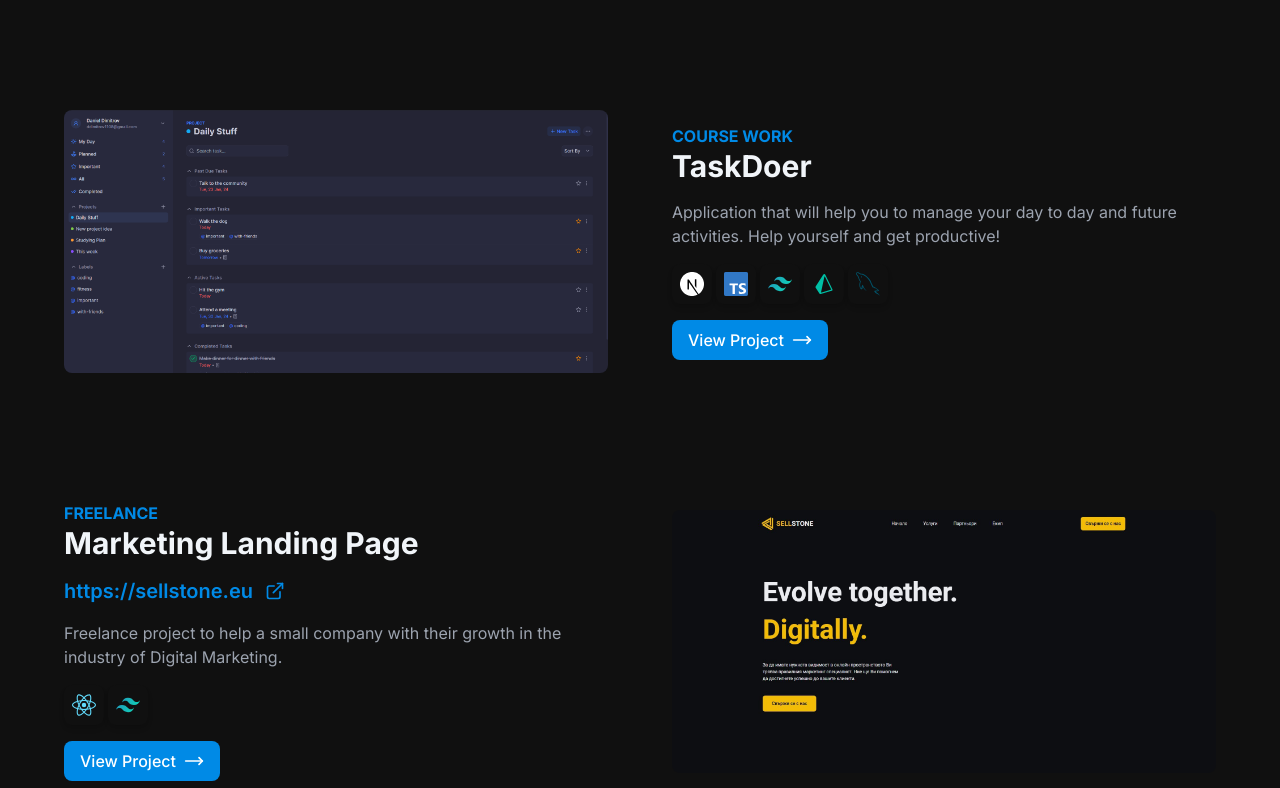
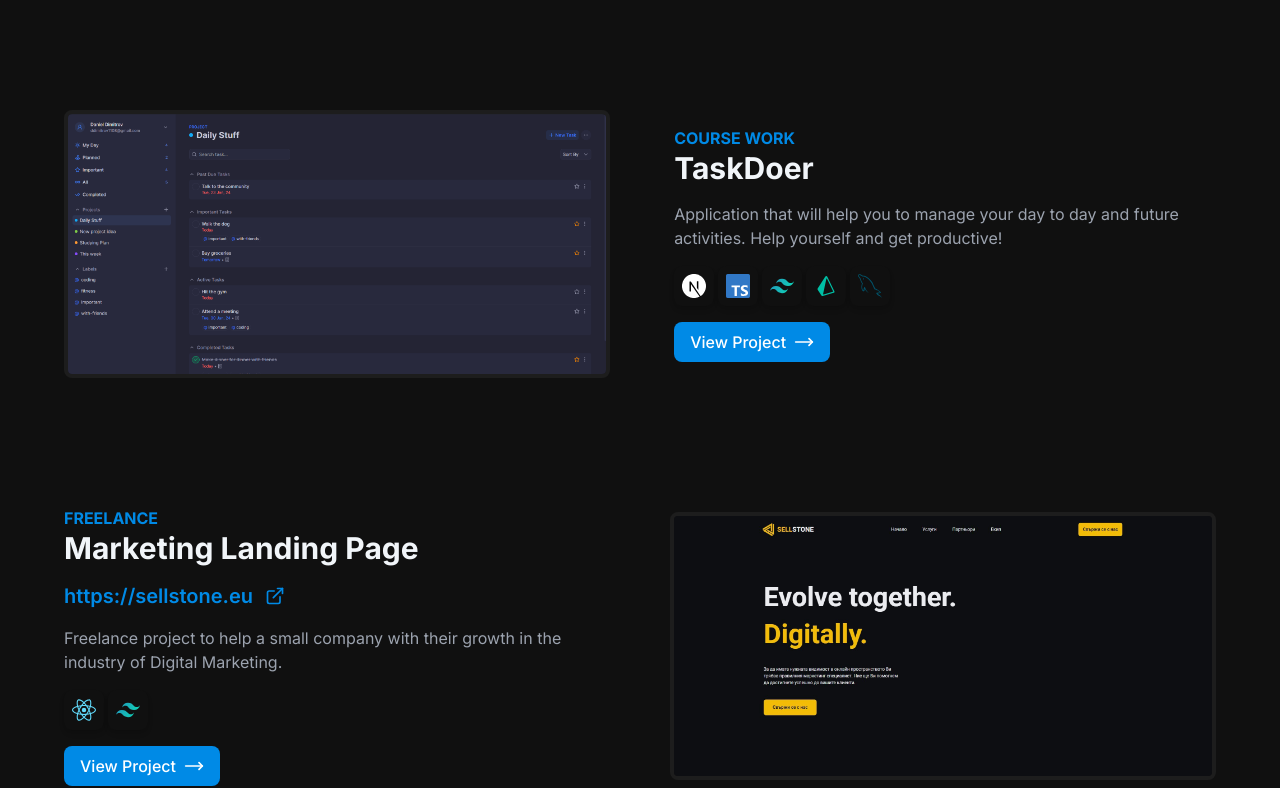
Before and after one commit to ddimitrov1108/portfolio, a Next.js app: page / in a window 1280 px wide. Shown: the part 1758-2546 px from the top of the page. Built offline with nearby package versions, Linux system fonts and the light colour scheme.

Commit message:
ui update

```diff
--- a/components/Project.tsx
+++ b/components/Project.tsx
@@ -24,7 +24,7 @@ interface Props {
 const Project = ({ project }: Props) => {
   return (
     <div className="group flex items-center gap-y-8 gap-x-12 lg:gap-x-16 flex-col md:flex-row md:even:flex-row-reverse">
-      <div className="transition-all z-30 w-full max-w-[700px] max-h-[240px] md:max-h-[320px] rounded-lg overflow-hidden bg-transparent">
+      <div className="z-30 w-full max-w-[700px] max-h-[240px] md:max-h-[320px] rounded-lg overflow-hidden bg-transparent border-4 border-containerBg">
         <Image
           src={`/projects/${project.img}`}
           alt={project.img}
```
